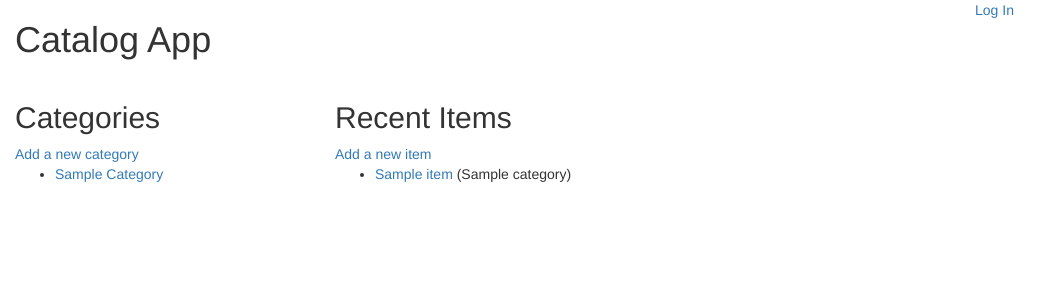
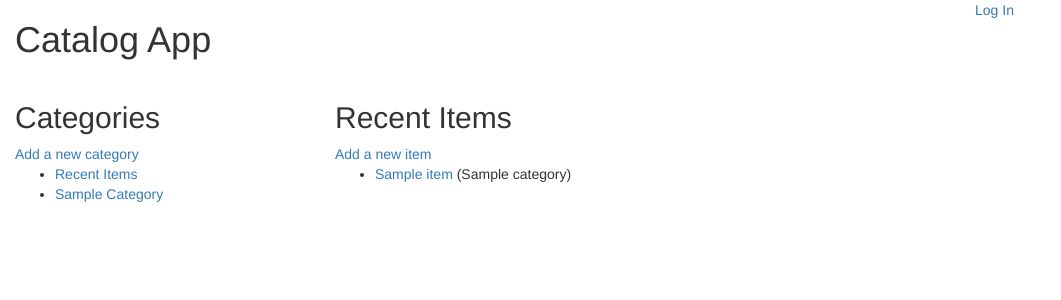
Before and after one commit to jjyoung1/item_catalog, a Flask app: page / in a window 1280 px wide. Shown: the top 300 px of the page, without its empty margins (0-1061 px from the left). Run offline with Flask 2, Linux system fonts and the light colour scheme; tables that the repository leaves empty hold one stand-in row (values such as "Sample post"); parts of the project's set-up code (start-up, migrations or seed data) failed here and were passed over; some libraries are stand-ins or nearby versions.

Commit message:
Added endpoint for json item detail Added Recent Items filter

```diff
--- a/app/templates/home.html
+++ b/app/templates/home.html
@@ -8,6 +8,7 @@
     <p>No Categories</p>
     {% else %}
     <ul>
+        <li><a href="{{url_for('main.homepage')}}">Recent Items</a></li>
         {% for c in categories %}
         <li><a href="{{ url_for('main.home_itemlist',category_id = c.id)}}">{{ c.name|title }}</a></li>
         {% endfor %}
```
